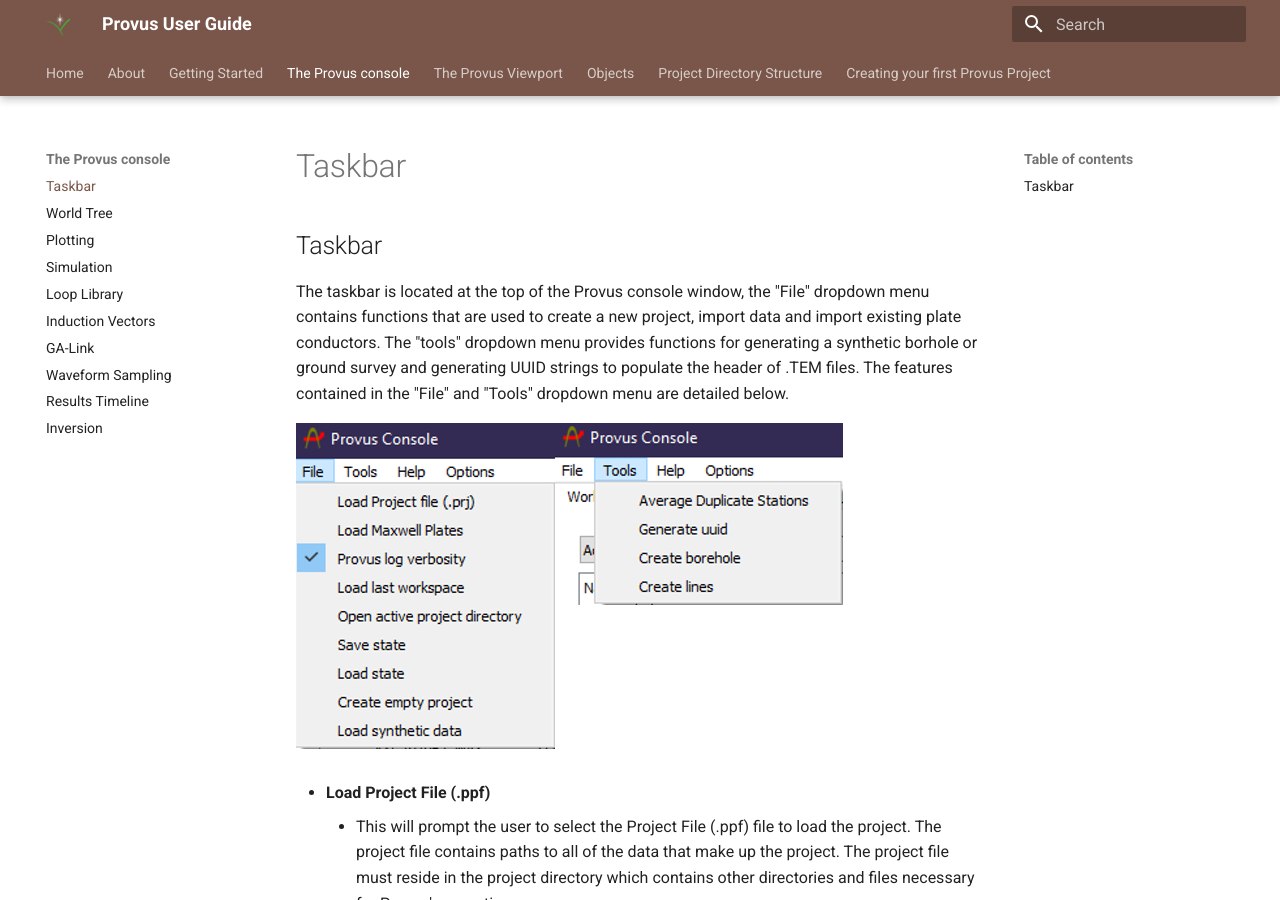
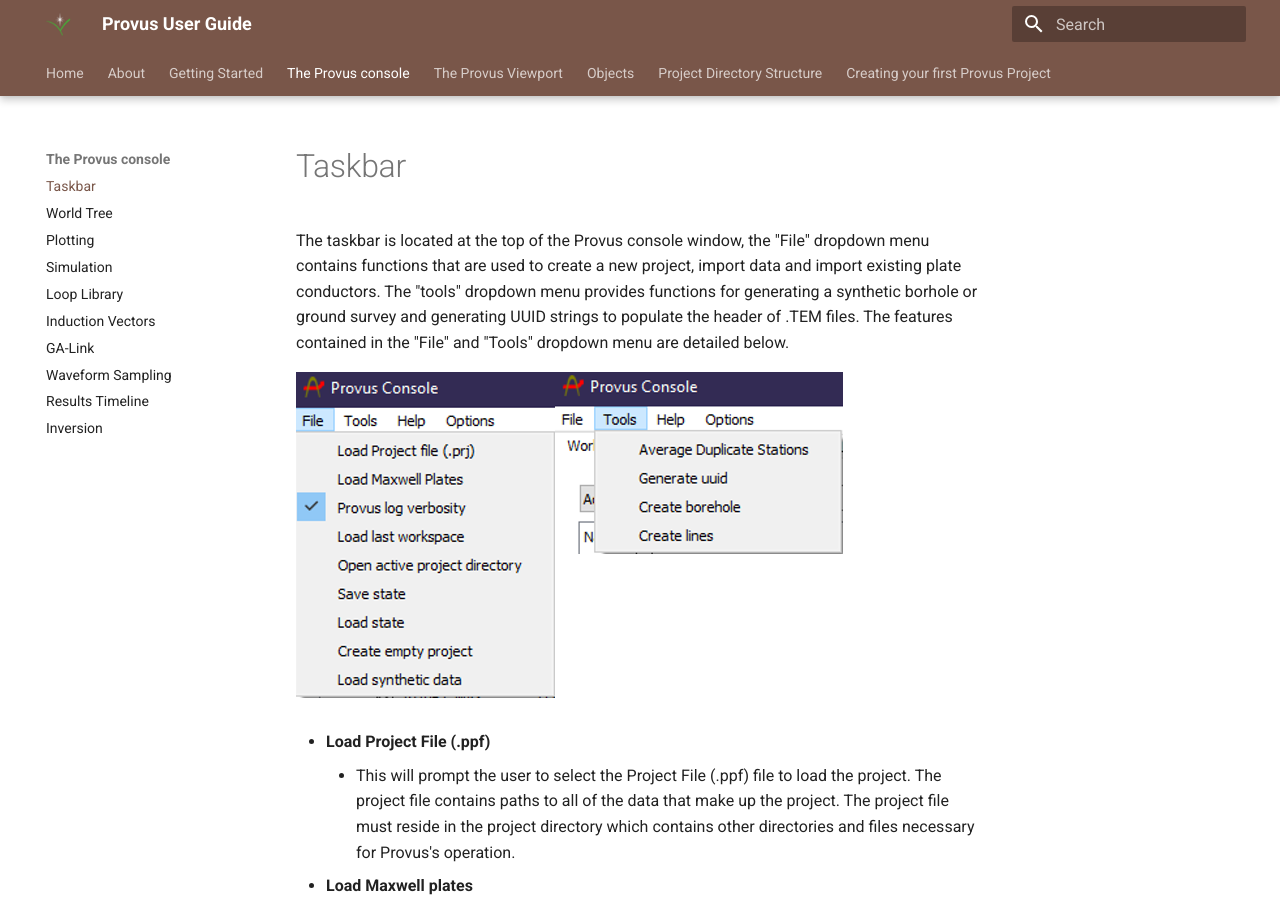
Before and after one commit to anthonyznova/Provdoc, an MkDocs documentation site: the page built from docs/provus_console/taskbar.md, in a window 1280 px wide and 900 px high. Built offline with MkDocs 1.6.1 and Material for MkDocs 9.7.7, drawn with Linux system fonts in a browser that asks for light colours.

Commit message:
Update taskbar.md

```diff
--- a/docs/provus_console/taskbar.md
+++ b/docs/provus_console/taskbar.md
@@ -1,5 +1,3 @@
-## Taskbar
-
 The taskbar is located at the top of the Provus console window, the "File" dropdown menu contains functions that are used to create a new project, import data and import existing plate conductors. The "tools" dropdown menu provides functions for generating a synthetic borhole or ground survey and generating UUID strings to populate the header of .TEM files. The features contained in the "File" and "Tools" dropdown menu are detailed below.
 
 ![The file dropdown menu in the Provus console](../images/taskbar2.png)
```
